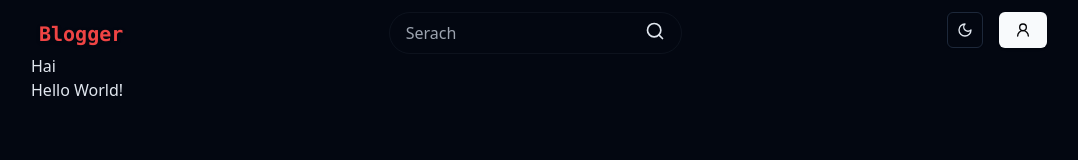
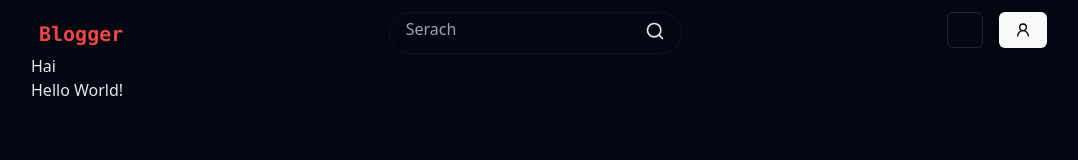
Before and after one commit to JASEEM-K/Blogging-Platform, a React (Vite) app in the folder frontend/: page / in a window 1280 px wide. Shown: the top 160 px of the page, without its empty margins (97-1175 px from the left). Built offline with nearby package versions, Linux system fonts and the light colour scheme.

Commit message:
fetch added dark mode togle still working

```diff
--- a/frontend/src/Components/Navbar.tsx
+++ b/frontend/src/Components/Navbar.tsx
@@ -8,8 +8,8 @@ const Navbar = () => {
       <div className="text-red-500 font-bold font-mono text-xl drop-shadow translate-y-2" >Blogger</div>
       <div className='border border-slate-500 rounded-full border-slate-500/10 hidden sm:block' >
         <div className="flex px-4 p-2 gap-2 " >
-          <input className="bg-transparent border-none focus:border-transparent " placeholder='Serach' />
-          <Search size='20' />
+          <input className="bg-transparent focus:outline-none -translate-y-1  " placeholder='Serach' />
+          <Search size='20' className="cursor-pointer" />
         </div>
       </div>
       <div className='flex gap-4  '>
--- a/frontend/src/Components/mode-togglet.tsx
+++ b/frontend/src/Components/mode-togglet.tsx
@@ -2,37 +2,16 @@ import React from "react"
 import { Moon, Sun } from "lucide-react"
 
 import { Button } from "./ui/button"
-import {
-  DropdownMenu,
-  DropdownMenuContent,
-  DropdownMenuItem,
-  DropdownMenuTrigger,
-} from "./ui/dropdown-menu"
 import { useTheme } from "./theme-provider"
 
 export function ModeToggle() {
-  const { setTheme } = useTheme()
+  const { setTheme, theme } = useTheme()
 
   return (
-    <DropdownMenu>
-      <DropdownMenuTrigger asChild>
-        <Button variant="outline" size="icon">
-          <Sun className="h-[1.2rem] w-[1.2rem] rotate-0 scale-100 transition-all dark:-rotate-90 dark:scale-0" />
-          <Moon className="absolute h-[1.2rem] w-[1.2rem] rotate-90 scale-0 transition-all dark:rotate-0 dark:scale-100" />
-          <span className="sr-only">Toggle theme</span>
-        </Button>
-      </DropdownMenuTrigger>
-      <DropdownMenuContent align="end">
-        <DropdownMenuItem onClick={() => setTheme("light")}>
-          Light
-        </DropdownMenuItem>
-        <DropdownMenuItem onClick={() => setTheme("dark")}>
-          Dark
-        </DropdownMenuItem>
-        <DropdownMenuItem onClick={() => setTheme("system")}>
-          System
-        </DropdownMenuItem>
-      </DropdownMenuContent>
-    </DropdownMenu>
+    <Button variant="outline" size="icon">
+      {theme === 'dark' && <Sun onClick={() => setTheme('light')} className="h-[1.2rem] w-[1.2rem] rotate-0 scale-100 transition-all dark:-rotate-90 dark:scale-0" />}
+      {theme === 'light' && <Moon onClick={() => setTheme('dark')} className="absolute h-[1.2rem] w-[1.2rem] rotate-90 scale-0 transition-all dark:rotate-0 dark:scale-100" />}
+      {theme === 'system' && <Moon onClick={() => setTheme('dark')} className="absolute h-[1.2rem] w-[1.2rem] rotate-90 scale-0 transition-all dark:rotate-0 dark:scale-100" />}
+    </Button>
   )
 }
```
